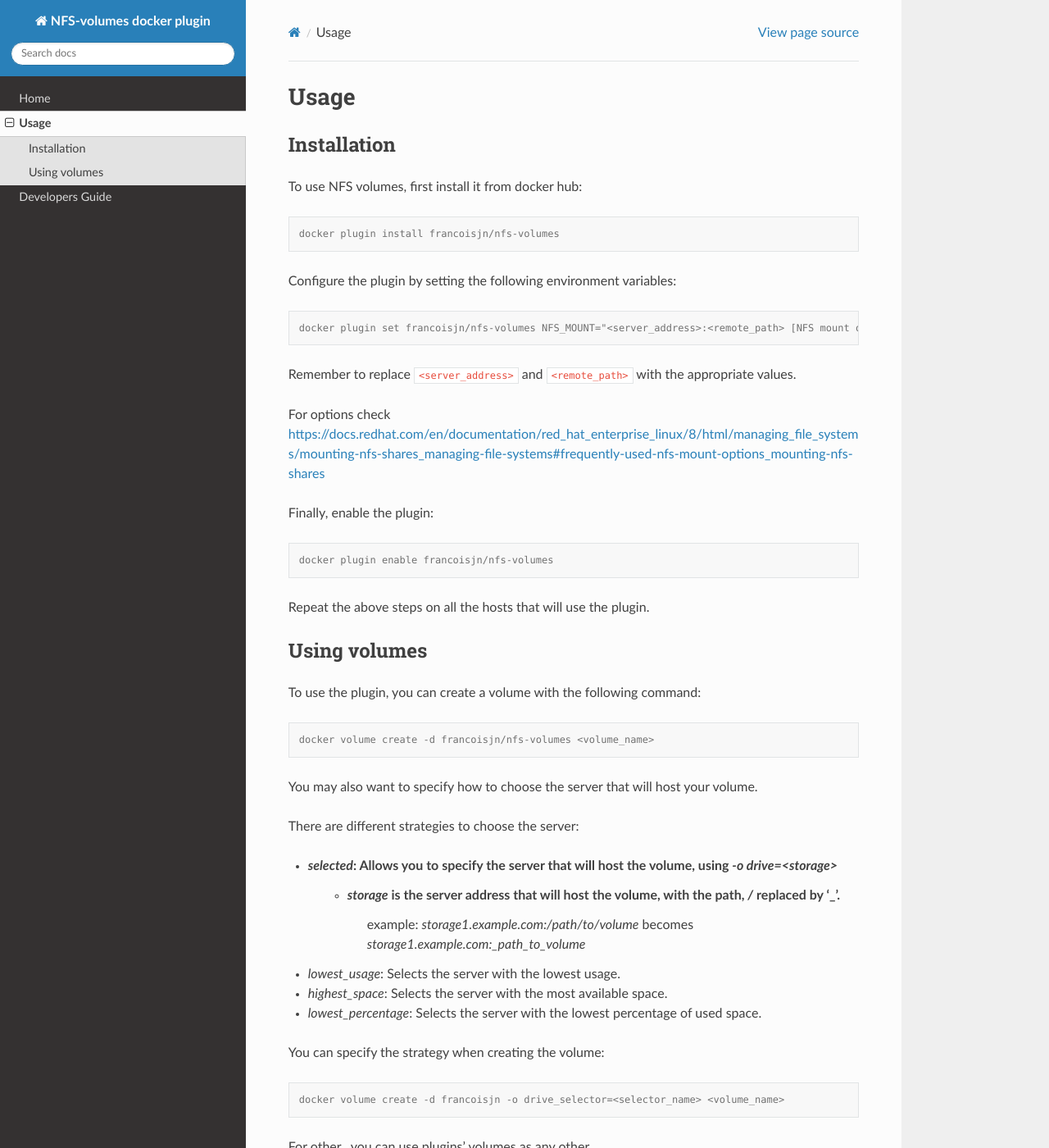
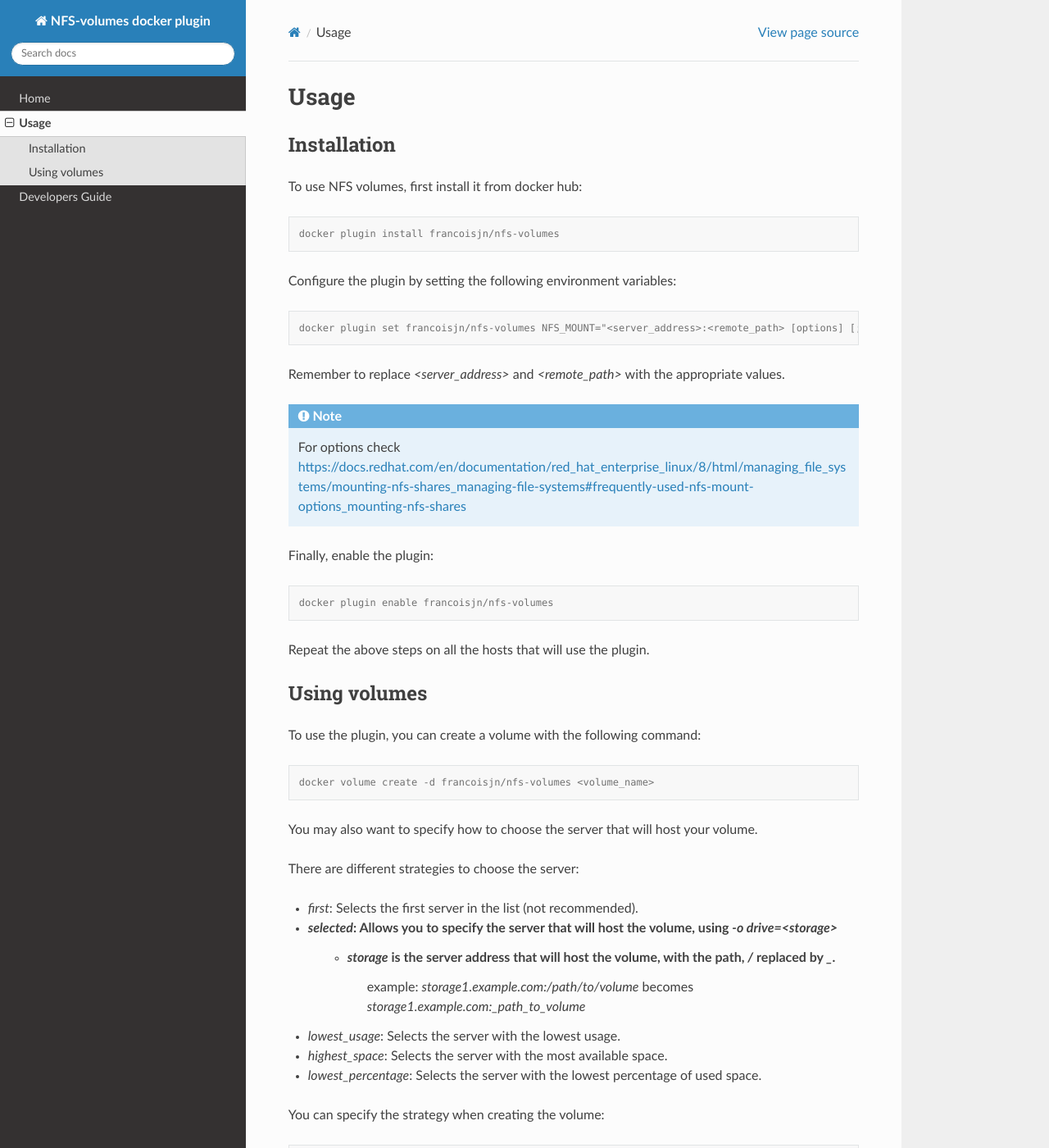
Before and after one commit to unibo-fc-internships/docker-volumes-plugin, a Sphinx documentation site: the page built from docs/usage.rst, in a window 1280 px wide and 1400 px high. Shown: the whole window at 82% size. Built offline with Sphinx 7.4.7 and the Read the Docs theme 2.0.0, drawn with Linux system fonts in a browser that asks for light colours.

Commit message:
update user doc

```diff
--- a/docs/usage.rst
+++ b/docs/usage.rst
@@ -16,11 +16,12 @@
 
 .. code-block:: console
 
-   docker plugin set francoisjn/nfs-volumes NFS_MOUNT="<server_address>:<remote_path> [NFS mount options] [;<other_server_addresses>:<remote_paths>; ...]"
+   docker plugin set francoisjn/nfs-volumes NFS_MOUNT="<server_address>:<remote_path> [options] [; <other_server_addresses>:<remote_paths>; ...]"
 
-Remember to replace ``<server_address>`` and ``<remote_path>`` with the appropriate values.
+Remember to replace `<server_address>` and `<remote_path>` with the appropriate values.
 
-For options check https://docs.redhat.com/en/documentation/red_hat_enterprise_linux/8/html/managing_file_systems/mounting-nfs-shares_managing-file-systems#frequently-used-nfs-mount-options_mounting-nfs-shares
+.. note::
+    For options check https://docs.redhat.com/en/documentation/red_hat_enterprise_linux/8/html/managing_file_systems/mounting-nfs-shares_managing-file-systems#frequently-used-nfs-mount-options_mounting-nfs-shares
 
 Finally, enable the plugin:
 
@@ -43,8 +44,9 @@
 
 There are different strategies to choose the server:
 
+- `first`: Selects the first server in the list (not recommended).
 - `selected`: Allows you to specify the server that will host the volume, using `-o drive=<storage>`
-    - `storage` is the server address that will host the volume, with the path, `/` replaced by '_'.
+    - `storage` is the server address that will host the volume, with the path, `/` replaced by `_`.
         example: `storage1.example.com:/path/to/volume` becomes `storage1.example.com:_path_to_volume`
 - `lowest_usage`: Selects the server with the lowest usage.
 - `highest_space`: Selects the server with the most available space.
```
